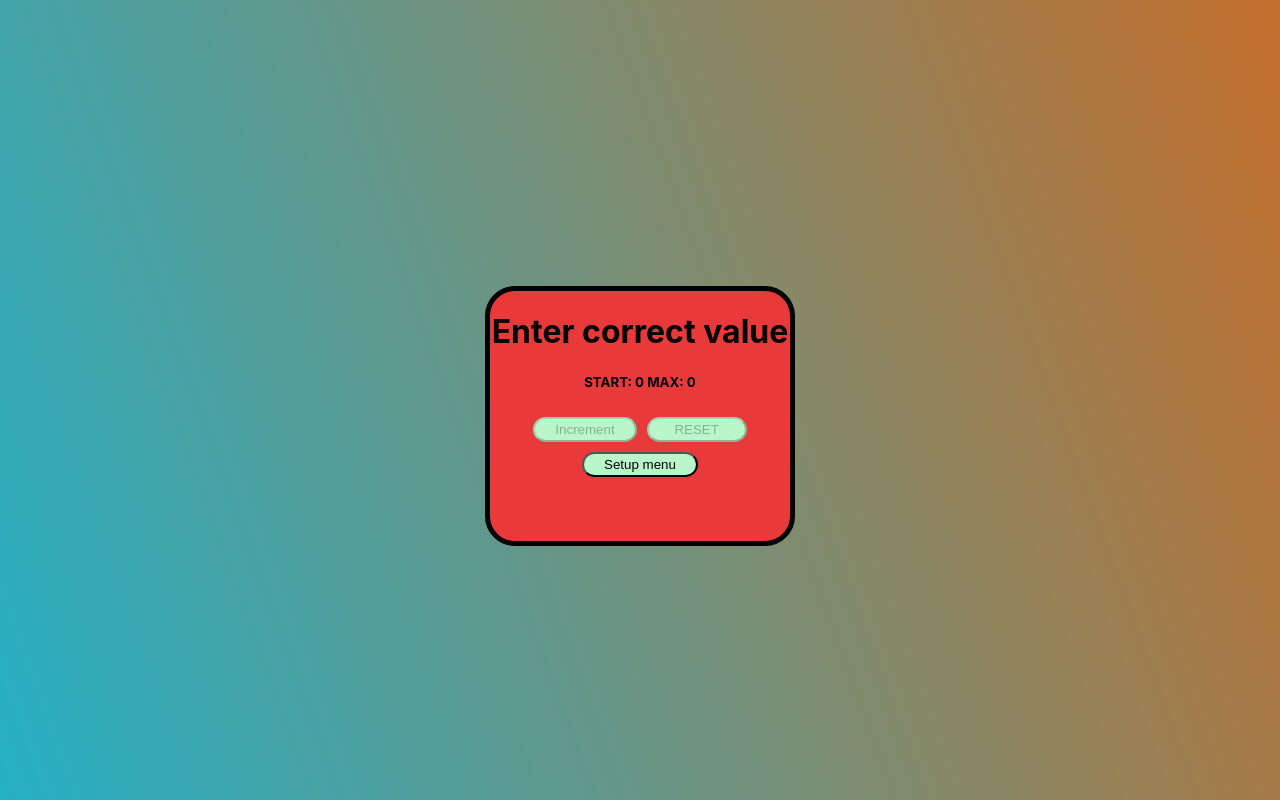
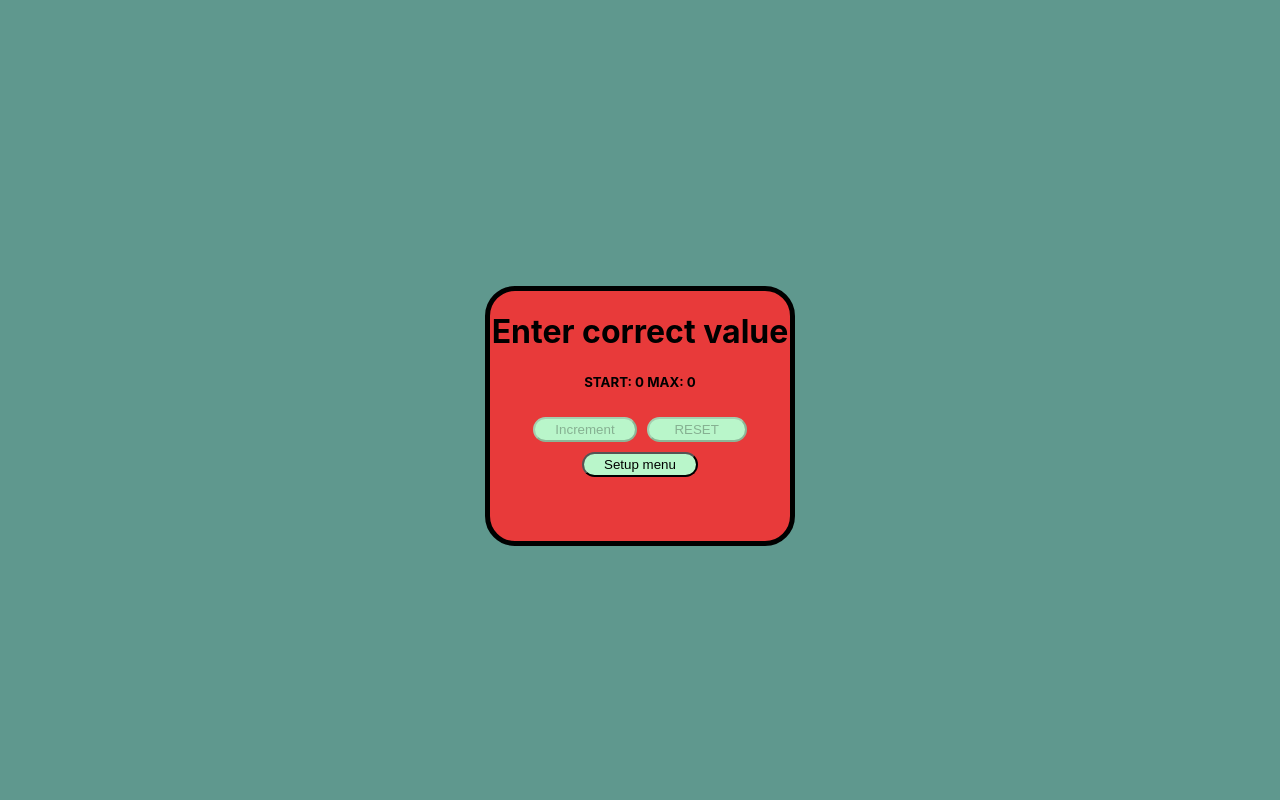
Before and after one commit to ALbirdEX/counter_v2, a React (Create React App) app: page / in a window 1280 px wide. Built offline with nearby package versions, Linux system fonts and the light colour scheme.

Commit message:
refactoring code

```diff
--- a/src/App.css
+++ b/src/App.css
@@ -1,14 +1,16 @@
+/*
 .App {
     width: 100vw;
     height: 100vh;
     background: linear-gradient(70deg, #25b0c5, #c46f2c);
 }
+*/
 
-/*.App {
+.App {
     width: 100vw;
     height: 100vh;
     background: #25b0c5;
-    animation: background 60s infinite alternate;
+    animation: background 8s infinite alternate;
 }
 
 @keyframes background {
@@ -16,7 +18,7 @@
         background: #c46f2c;
         box-shadow: #4ecd32 inset;
     }
-}*/
+}
 .App p {
     text-align: center;
     position: absolute;
--- a/src/counter/CounterWithRedux.tsx
+++ b/src/counter/CounterWithRedux.tsx
@@ -68,7 +68,8 @@ export const CounterWithRedux: React.FC = () => {
                     : <div>
                         <div><h5>START: {startData} MAX: {maxData}</h5></div>
                         <Button onClickHandler={onClickIncrement} name={'Increment'} disable={disabledButton}/>
-                        <Button onClickHandler={onClickReset} name={'RESET'} disable={primaryData === 0}/>
+                        <Button onClickHandler={onClickReset} name={'RESET'}
+                                disable={primaryData === 0 || startData === maxData}/>
                         {/*<div ref={animationRef}>*/}
                         <div>
                             <Button name={'Setup menu'}
--- a/src/counter/counter-reducer.ts
+++ b/src/counter/counter-reducer.ts
@@ -25,7 +25,7 @@ export const counterReducer = (state: StateType = initialState, action: ActionTy
             return {...state, primaryData: state.primaryData + 1}
         }
         case 'RESET-VALUE': {
-            return {...state, primaryData: 0}
+            return {...state, primaryData: state.startData}
         }
         case 'SET-START-VALUE': {
             return {...state, startData: action.payload.data, primaryData: action.payload.data}
```
